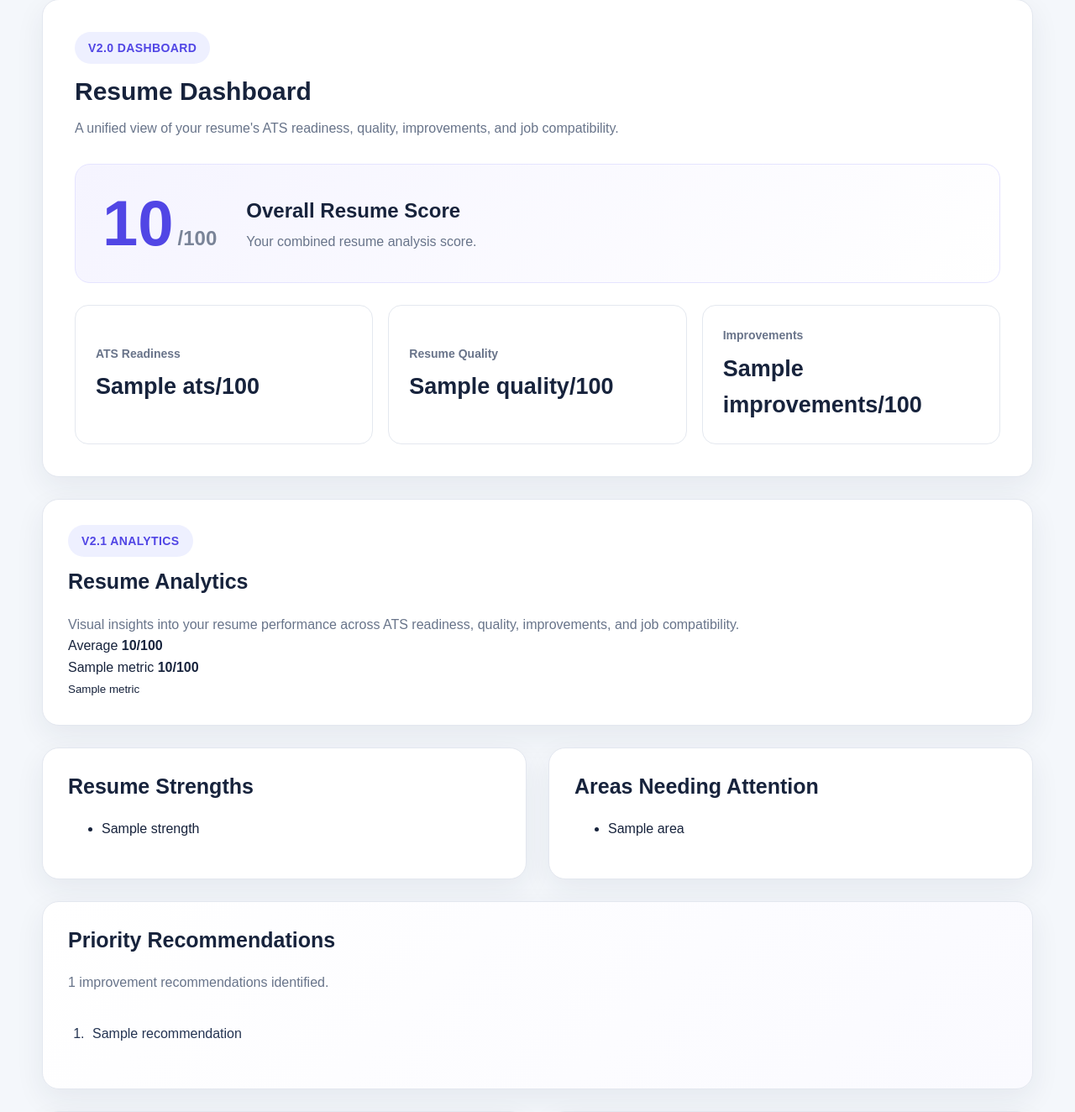
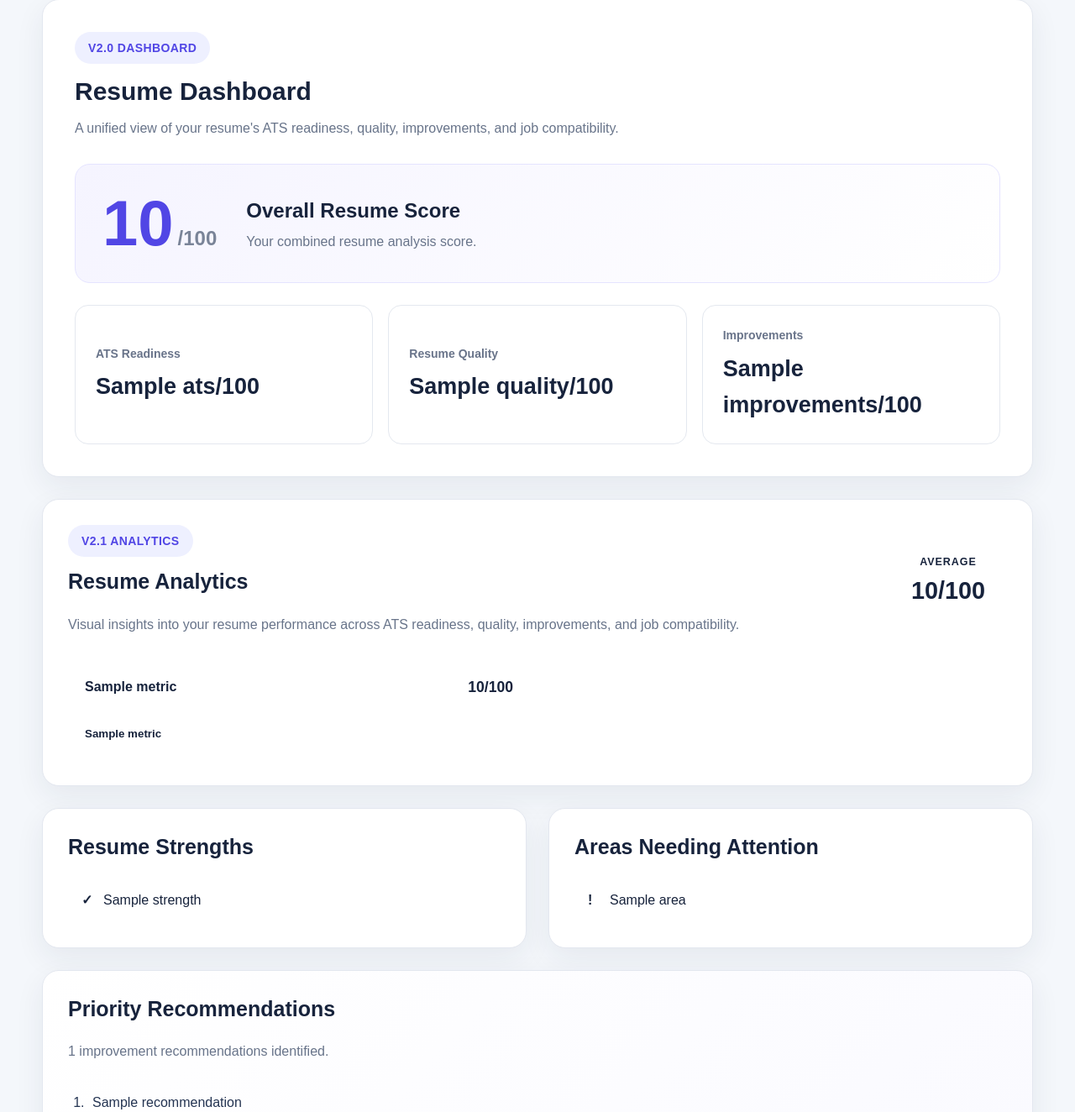
Before and after one commit to Prashant7525/AI-Resume-Analyzer, a Flask app: template app/templates/index.html in a window 1280 px wide. Shown: the part 754-2078 px from the top of the page at 84% size. Run offline with Flask 3, Linux system fonts and the light colour scheme; the template is opened without the code that fills it: most values are stand-ins (such as "Sample title", 1, 10 or a date in 2020).

Commit message:
Finalize v2.1 analytics integration

```diff
--- a/app/main.py
+++ b/app/main.py
@@ -1,5 +1,6 @@
 from flask import Flask, render_template, request
 
+from app.analytics import build_analytics_result
 from app.ats_analyzer import analyze_resume
 from app.dashboard import build_dashboard_result
 from app.job_matcher import match_resume_to_job
@@ -25,12 +26,16 @@
 
 @app.route("/", methods=["GET", "POST"])
 def index():
+    """Render the resume analyzer and process uploaded resumes."""
+
     resume = None
+
     ats_result = None
     quality_result = None
     improvement_result = None
     job_result = None
     dashboard_result = None
+    analytics_result = None
 
     extracted_text = None
     error = None
@@ -44,6 +49,10 @@
             "",
         ).strip()
 
+        # =========================================
+        # FILE VALIDATION
+        # =========================================
+
         if file is None or file.filename == "":
             error = "Please select a PDF resume."
 
@@ -51,7 +60,13 @@
             error = "Only PDF files are supported."
 
         else:
+
             try:
+
+                # =========================================
+                # PDF TEXT EXTRACTION
+                # =========================================
+
                 extracted_text = extract_text_from_pdf(file)
 
                 if not extracted_text:
@@ -60,41 +75,79 @@
                     )
 
                 else:
+
+                    # =========================================
+                    # RESUME PARSING
+                    # =========================================
+
                     resume = parse_resume(
                         extracted_text
                     )
 
-                    # ATS analysis.
+                    # =========================================
+                    # ATS ANALYSIS
+                    # =========================================
+
                     ats_result = analyze_resume(
                         resume
                     )
 
-                    # Resume quality analysis.
-                    quality_result = analyze_resume_quality(
-                        resume
+                    # =========================================
+                    # RESUME QUALITY ANALYSIS
+                    # =========================================
+
+                    quality_result = (
+                        analyze_resume_quality(
+                            resume
+                        )
                     )
 
-                    # Resume improvement analysis.
+                    # =========================================
+                    # RESUME IMPROVEMENT ANALYSIS
+                    # =========================================
+
                     improvement_result = (
                         analyze_resume_improvements(
                             resume
                         )
                     )
 
-                    # Job matching and keyword intelligence.
+                    # =========================================
+                    # JOB MATCHING
+                    # =========================================
+
                     if job_description:
+
                         job_result = match_resume_to_job(
                             resume,
                             job_description,
                         )
 
-                    # Unified v2.0 dashboard.
-                    dashboard_result = build_dashboard_result(
-                        resume,
-                        ats_result,
-                        quality_result,
-                        job_result,
-                        improvement_result,
+                    # =========================================
+                    # V2.0 UNIFIED DASHBOARD
+                    # =========================================
+
+                    dashboard_result = (
+                        build_dashboard_result(
+                            resume,
+                            ats_result,
+                            quality_result,
+                            job_result,
+                            improvement_result,
+                        )
+                    )
+
+                    # =========================================
+                    # V2.1 ANALYTICS
+                    # =========================================
+
+                    analytics_result = (
+                        build_analytics_result(
+                            ats_result,
+                            quality_result,
+                            improvement_result,
+                            job_result,
+                        )
                     )
 
             except Exception:
@@ -110,6 +163,7 @@
         improvement_result=improvement_result,
         job_result=job_result,
         dashboard_result=dashboard_result,
+        analytics_result=analytics_result,
         extracted_text=extracted_text,
         error=error,
         job_description=job_description,
--- a/app/static/style.css
+++ b/app/static/style.css
@@ -585,3 +585,205 @@
         font-size: 42px;
     }
 }
+
+/* =========================================
+   V2.1 ANALYTICS
+   ========================================= */
+
+.analytics-card {
+    overflow: hidden;
+}
+
+
+/* =========================================
+   ANALYTICS HEADER
+   ========================================= */
+
+.analytics-header {
+    display: flex;
+    align-items: center;
+    justify-content: space-between;
+    gap: 24px;
+    margin-bottom: 28px;
+}
+
+
+.analytics-average {
+    min-width: 140px;
+    padding: 18px 20px;
+    border: 1px solid var(--border-color);
+    border-radius: 16px;
+    text-align: center;
+    background: var(--surface-secondary);
+}
+
+
+.analytics-average span {
+    display: block;
+    margin-bottom: 6px;
+    font-size: 0.78rem;
+    font-weight: 700;
+    text-transform: uppercase;
+    letter-spacing: 0.08em;
+}
+
+
+.analytics-average strong {
+    display: block;
+    font-size: 1.8rem;
+    line-height: 1.2;
+}
+
+
+/* =========================================
+   ANALYTICS METRIC GRID
+   ========================================= */
+
+.analytics-grid {
+    display: grid;
+    grid-template-columns: repeat(
+        2,
+        minmax(0, 1fr)
+    );
+    gap: 18px;
+}
+
+
+.analytics-item {
+    padding: 20px;
+    border: 1px solid var(--border-color);
+    border-radius: 16px;
+    background: var(--surface-secondary);
+}
+
+
+.analytics-item-top {
+    display: flex;
+    align-items: center;
+    justify-content: space-between;
+    gap: 16px;
+    margin-bottom: 12px;
+}
+
+
+.analytics-item-top span {
+    font-weight: 700;
+}
+
+
+.analytics-item-top strong {
+    font-size: 1.1rem;
+}
+
+
+/* =========================================
+   ANALYTICS PROGRESS BAR
+   ========================================= */
+
+.analytics-progress {
+    width: 100%;
+    height: 9px;
+    overflow: hidden;
+    border-radius: 999px;
+    background: var(--border-color);
+}
+
+
+.analytics-progress-bar {
+    height: 100%;
+    border-radius: inherit;
+    transition: width 0.4s ease;
+}
+
+
+.analytics-progress-bar.excellent {
+    background: #16a34a;
+}
+
+
+.analytics-progress-bar.good {
+    background: #2563eb;
+}
+
+
+.analytics-progress-bar.average {
+    background: #f59e0b;
+}
+
+
+.analytics-progress-bar.weak {
+    background: #dc2626;
+}
+
+
+.analytics-item small {
+    display: block;
+    margin-top: 10px;
+    font-weight: 600;
+}
+
+
+/* =========================================
+   ANALYTICS LISTS
+   ========================================= */
+
+.analytics-list {
+    display: grid;
+    gap: 12px;
+    margin: 0;
+    padding: 0;
+    list-style: none;
+}
+
+
+.analytics-list li {
+    position: relative;
+    padding: 14px 16px 14px 42px;
+    border: 1px solid var(--border-color);
+    border-radius: 12px;
+    background: var(--surface-secondary);
+    line-height: 1.5;
+}
+
+
+.analytics-list li::before {
+    position: absolute;
+    left: 16px;
+    top: 50%;
+    transform: translateY(-50%);
+    font-weight: 800;
+}
+
+
+.strengths-list li::before {
+    content: "✓";
+}
+
+
+.attention-list li::before {
+    content: "!";
+}
+
+
+/* =========================================
+   ANALYTICS RESPONSIVE DESIGN
+   ========================================= */
+
+@media (max-width: 700px) {
+
+    .analytics-header {
+        flex-direction: column;
+        align-items: stretch;
+    }
+
+
+    .analytics-average {
+        width: 100%;
+    }
+
+
+    .analytics-grid {
+        grid-template-columns: 1fr;
+    }
+
+}
```
